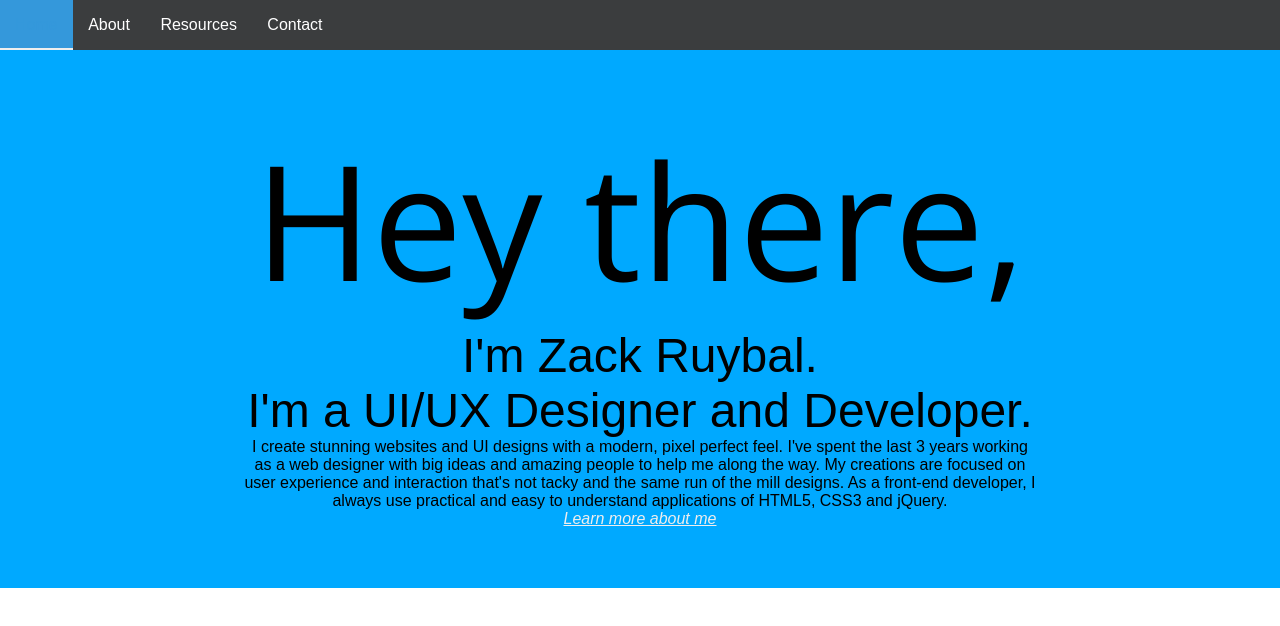
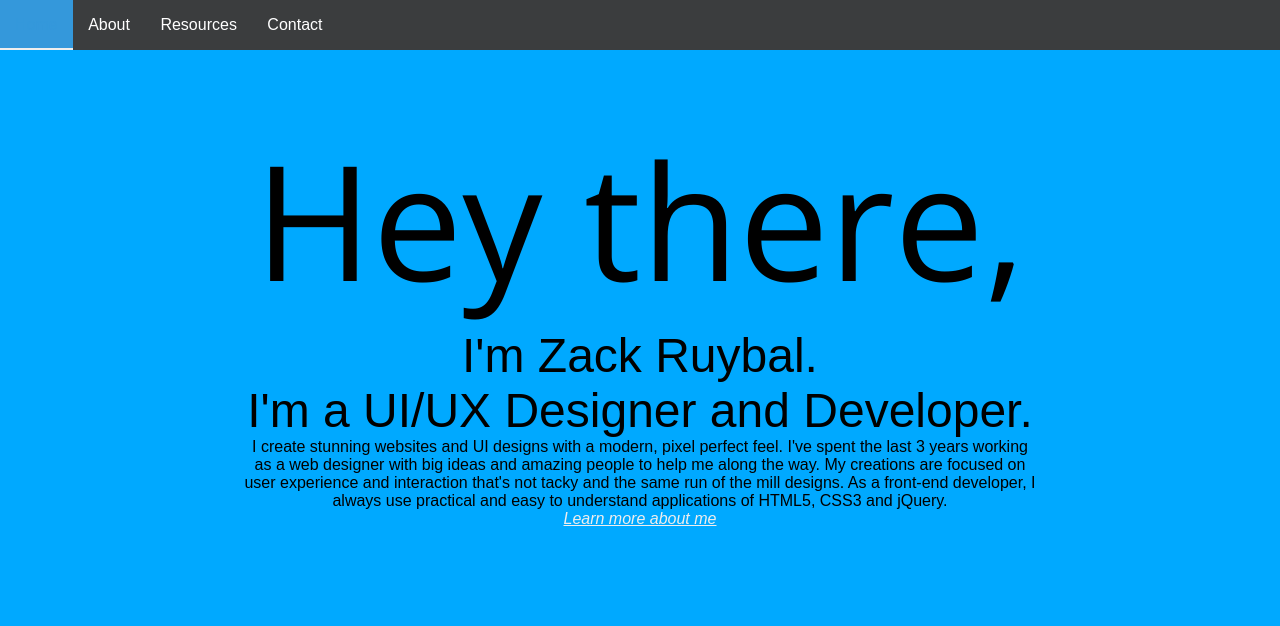
Before and after one commit to ZackRuybal/zackruybal.github.io, a plain HTML site: page index.html in a window 1280 px wide. Drawn offline with nearby package versions, Linux system fonts and the light colour scheme.

Commit message:
Added JS to set .hello to window height

```diff
--- a/index.html
+++ b/index.html
@@ -6,6 +6,9 @@
 
     <Link rel="stylesheet" href="css/style.css">
     <link href='http://fonts.googleapis.com/css?family=Open+Sans:300italic,400italic,400,300' rel='stylesheet' type='text/css'>
+
+    <!--jQuery-->
+    <script src="http://code.jquery.com/jquery-2.1.1.min.js"></script>
 </head>
 <body>
 <div class="nav">
@@ -24,5 +27,18 @@
 	<p>I create stunning websites and UI designs with a modern, pixel perfect feel. I've spent the last 3 years working as a web designer with big ideas and amazing people to help me along the way. My creations are focused on user experience and interaction that's not tacky and the same run of the mill designs. As a front-end developer, I always use practical and easy to understand applications of HTML5, CSS3 and jQuery.</p>
 	<a href="about.html">Learn more about me</a>
 </div>
+<script>
+$(document).ready(function() {
+  function setHeight() {
+    windowHeight = $(window).innerHeight();
+    $('.hello').css('height', windowHeight - 50);
+  };
+  setHeight();
+
+  $(window).resize(function() {
+    setHeight();
+  });
+});
+</script>
 </body>
 </html>
```
